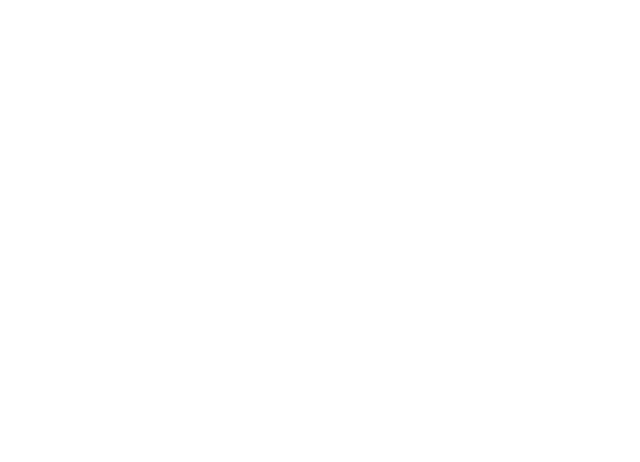
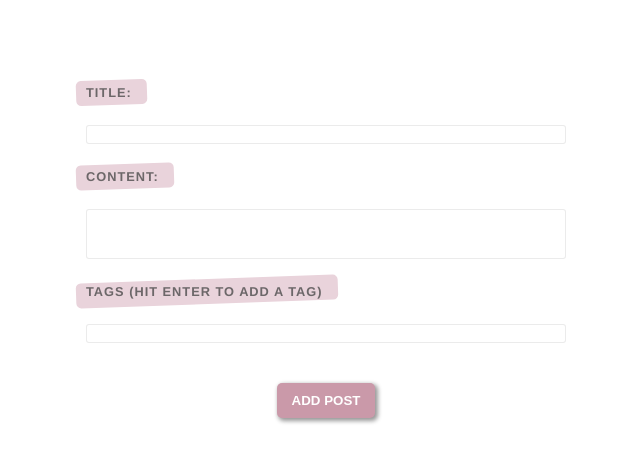
Before and after one commit to ort01/composition-api-blog, a Vue app: page /create in a window 1280 px wide. Before the commit this address had no page. Shown: the top 462 px of the page, without its empty margins (314-954 px from the left). Built offline with nearby package versions, Linux system fonts and the light colour scheme.

Commit message:
making POST request with form

```diff
--- a/data/db.json
+++ b/data/db.json
@@ -19,6 +19,18 @@
         "coding",
         "webdev"
       ]
+    },
+    {
+      "title": "This is my title",
+      "body": "Hello world",
+      "tags": [
+        "world",
+        "css",
+        "html",
+        "vue",
+        "compositionapi"
+      ],
+      "id": 3
     }
   ]
 }
--- a/src/App.vue
+++ b/src/App.vue
@@ -3,11 +3,14 @@
 </template>
 
 <style>
+body {
+  margin: 0;
+  background: rgb(255, 255, 255);
+}
 #app {
   font-family: Avenir, Helvetica, Arial, sans-serif;
   -webkit-font-smoothing: antialiased;
   -moz-osx-font-smoothing: grayscale;
-  text-align: center;
   color: #2c3e50;
 }
 
--- a/src/components/SinglePost.vue
+++ b/src/components/SinglePost.vue
@@ -1,5 +1,5 @@
 <template>
-  <div>
+  <div class="post">
     <router-link
       :to="{ name: 'Details', params: { id: post.id } }"
       class="h3-link"
@@ -30,10 +30,30 @@ export default {
 
 
 <style scoped>
-.h3-link {
+.post {
+  margin: 0 40px 30px;
+}
+
+.post h3 {
+  display: inline-block;
+  position: relative;
+  font-size: 26px;
+  color: rgba(68, 68, 68, 0.76);
+  margin-bottom: 10px;
+  max-width: 400px;
   text-decoration: none;
 }
-.h3-link:visited {
-  color: inherit;
+.post h3::before {
+  content: "";
+  display: block;
+  width: 100%;
+  height: 100%;
+  background: rgb(233, 211, 219);
+  position: absolute;
+  z-index: -1;
+  padding-right: 40px;
+  left: -30px;
+  transform: rotateZ(-1deg);
+  border-radius: 5px;
 }
 </style>
--- /dev/null
+++ b/src/components/Spinner.vue
@@ -0,0 +1,23 @@
+<template>
+  <div class="spin"></div>
+</template>
+
+<style>
+.spin {
+  display: block;
+  width: 40px;
+  height: 40px;
+  margin: 30px auto;
+  border: 3px solid transparent;
+  border-radius: 50%;
+  border-top-color: rgb(196, 128, 151);
+  animation: spin 1s ease infinite;
+}
+
+/* "spin" is a custom name; "to" is a property */
+@keyframes spin {
+  to {
+    transform: rotateZ(360deg);
+  }
+}
+</style>
--- a/src/composables/getOnePost.js
+++ b/src/composables/getOnePost.js
@@ -8,6 +8,9 @@ const getOnePost = (id) => {
 
     const jsonData = async () => {
         try {
+            await new Promise(function (resolve, reject) {
+                setTimeout(resolve, 2000)
+            })
             let res = await fetch(`http://localhost:3000/posts/${id}`);
             if (!res.ok) {
                 throw Error("No Data Available");
--- a/src/composables/getPosts.js
+++ b/src/composables/getPosts.js
@@ -6,6 +6,10 @@ const getPosts = () => {
 
     const jsonData = async () => {
         try {
+            //new Promise(function(resolve, reject){}
+            await new Promise(function (resolve, reject) {
+                setTimeout(resolve, 2000)
+            })
             let res = await fetch("http://localhost:3000/posts");
             if (!res.ok) {
                 throw Error("No Data Available");
--- a/src/router/index.js
+++ b/src/router/index.js
@@ -1,6 +1,7 @@
 import { createRouter, createWebHistory } from 'vue-router'
 import HomeView from '../views/HomeView.vue'
 import DetailsView from '../views/DetailsView.vue'
+import CreateView from '../views/CreateView.vue'
 
 
 const routes = [
@@ -14,6 +15,11 @@ const routes = [
     name: 'Details',
     component: DetailsView,
     props: true
+  },
+  {
+    path: '/create',
+    name: 'Create',
+    component: CreateView,
   }
 
 ]
--- /dev/null
+++ b/src/views/CreateView.vue
@@ -0,0 +1,128 @@
+<template>
+  <div class="create">
+    <form @submit.prevent="handleSubmit">
+      <label>Title:</label>
+      <input type="text" v-model="title" required />
+      <label>Content:</label>
+      <textarea v-model="body" required></textarea>
+      <label>Tags (hit enter to add a tag)</label>
+      <input v-model="tag" type="text" @keydown.enter.prevent="handleKeyDown" />
+      <div v-for="hashtag in tags" :key="hashtag" class="tags">
+        #{{ hashtag }}
+      </div>
+      <button>Add Post</button>
+    </form>
+  </div>
+</template>
+
+<script>
+import { ref } from "@vue/reactivity";
+
+export default {
+  setup() {
+    const title = ref("");
+    const body = ref("");
+    const tag = ref("");
+    const tags = ref([]);
+
+    const handleKeyDown = () => {
+      if (!tags.value.includes(tag.value)) {
+        tag.value = tag.value.replace(/\s/, ""); //removes all whitespace
+        tags.value.push(tag.value);
+      }
+      tag.value = "";
+    };
+
+    const handleSubmit = async () => {
+      const newPost = {
+        title: title.value,
+        body: body.value,
+        tags: tags.value,
+      };
+
+      await fetch("http://localhost:3000/posts", {
+        method: "POST",
+        headers: { "Content-type": "application/json" },
+        body: JSON.stringify(newPost),
+      });
+    };
+
+    return {
+      title,
+      body,
+      tag,
+      tags,
+      handleKeyDown,
+      handleSubmit,
+    };
+  },
+};
+</script>
+
+<style>
+form {
+  max-width: 480px;
+  margin: 30px auto;
+  background: #fff;
+  text-align: left;
+  padding: 40px;
+  border-radius: 10px;
+}
+.create label {
+  color: rgba(68, 68, 68, 0.76);
+  display: inline-block;
+  margin: 15px 0;
+  font-size: 0.8em;
+  text-transform: uppercase;
+  letter-spacing: 1px;
+  font-weight: bold;
+  position: relative;
+  transform: rotateZ(0deg);
+}
+.create label::before {
+  content: "";
+  display: block;
+  width: 100%;
+  height: 100%;
+  position: absolute;
+  z-index: -1;
+  background: rgb(233, 211, 219);
+  padding-right: 25px;
+  padding-bottom: 10px;
+  top: -5px;
+  left: -10px;
+  border-radius: 5px;
+  transform: rotateZ(-2deg);
+}
+input,
+textarea {
+  display: block;
+  width: 100%;
+  box-sizing: border-box;
+  border-radius: 3px;
+  border: 1px solid rgba(221, 221, 221, 0.596);
+  margin: 10px 0;
+}
+textarea {
+  height: 50px;
+  resize: none;
+}
+.tags {
+  margin: 10px;
+  display: inline-block;
+  color: rgb(150, 93, 112);
+  font-weight: bold;
+}
+button {
+  border: none;
+  display: block;
+  margin: 40px auto 0;
+  padding: 10px 15px;
+  border-radius: 5px;
+  box-shadow: 2px 2px 4px 1px rgb(153, 153, 153);
+  text-transform: uppercase;
+  font-weight: bold;
+  background: rgb(202, 153, 169);
+  color: rgb(255, 255, 255);
+}
+</style>
--- a/src/views/DetailsView.vue
+++ b/src/views/DetailsView.vue
@@ -1,16 +1,23 @@
 <template>
   <div v-if="error">{{ error }}</div>
-  <div v-if="post" class="post">
+  <div v-if="post" class="postdetails">
     <h3>{{ post.title }}</h3>
     <p class="pre">{{ post.body }}</p>
+  </div>
+  <div v-else>
+    <Spinner />
   </div>
 </template>
 
 <script>
 import getOnePost from "../composables/getOnePost";
+import Spinner from "../components/Spinner.vue";
 
 export default {
   props: ["id"],
+  components: {
+    Spinner,
+  },
   setup(props) {
     const { post, error, jsonData } = getOnePost(props.id);
     jsonData();
@@ -20,16 +27,14 @@ export default {
 </script>
 
 <style>
-.post {
+.postdetails {
   max-width: 1200px;
   margin: 0 auto;
+  padding: 10px;
 }
-.post p {
+.postdetails p {
   color: #444;
   line-height: 1.5rem;
   margin-top: 40px;
 }
-.pre {
-  white-space: pre-wrap;
-}
 </style>
--- a/src/views/HomeView.vue
+++ b/src/views/HomeView.vue
@@ -1,21 +1,26 @@
 <template>
-  <div>
+  <div class="home">
     <h1>Home</h1>
     <div v-if="error">{{ error }}</div>
     <div v-if="posts.length">
       <PostList :posts="posts" />
     </div>
-    <div v-else>Loading...</div>
+    <div v-else>
+      <Spinner />
+    </div>
   </div>
 </template>
 
 <script>
 import PostList from "../components/PostList.vue";
 import getPosts from "../composables/getPosts";
+import Spinner from "../components/Spinner.vue";
+
 export default {
   name: "HomeView",
   components: {
     PostList,
+    Spinner,
   },
   setup() {
     const { posts, error, jsonData } = getPosts();
@@ -26,4 +31,9 @@ export default {
 </script>
 
 <style scoped>
+.home {
+  max-width: 1200px;
+  margin: 0 auto;
+  padding: 10px;
+}
 </style>
```
Lines whose indentation alone changed are shown as unchanged.
